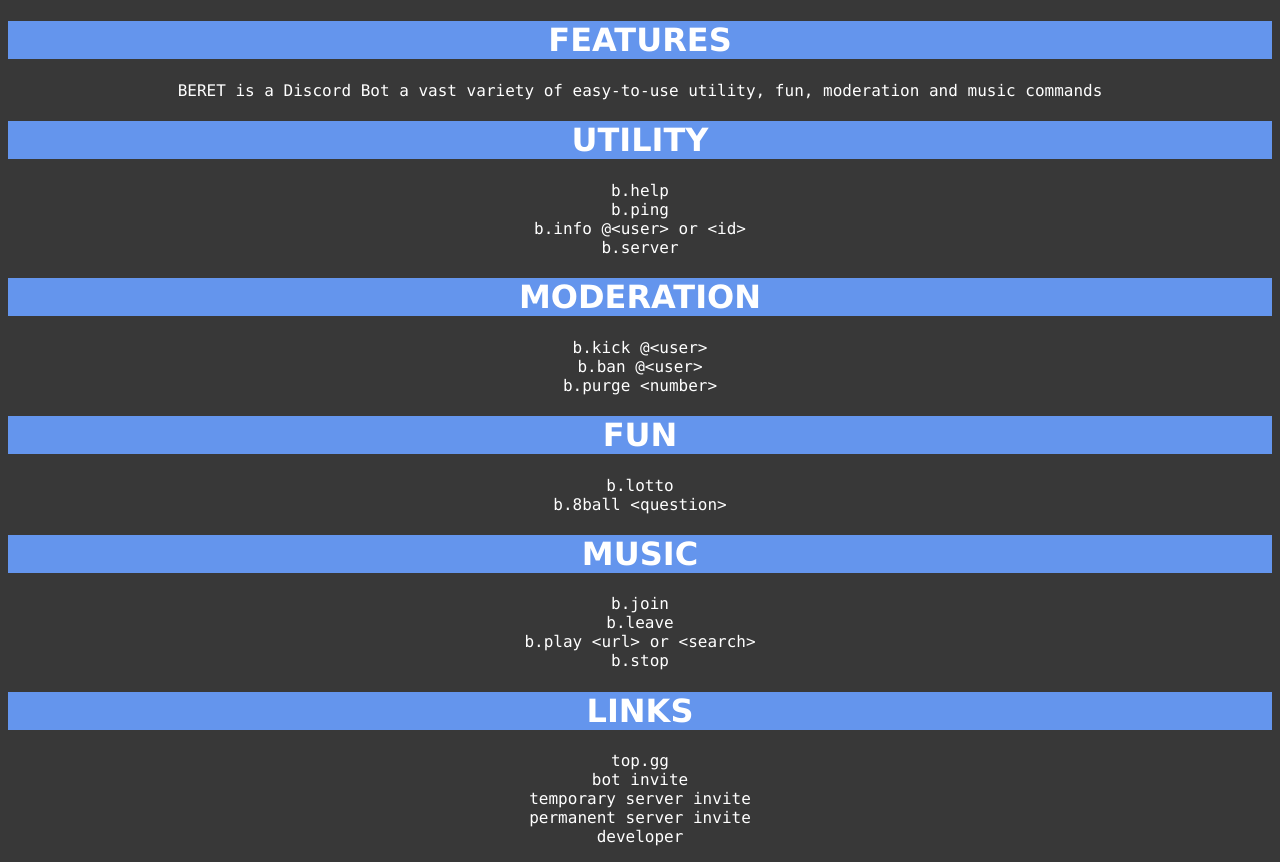
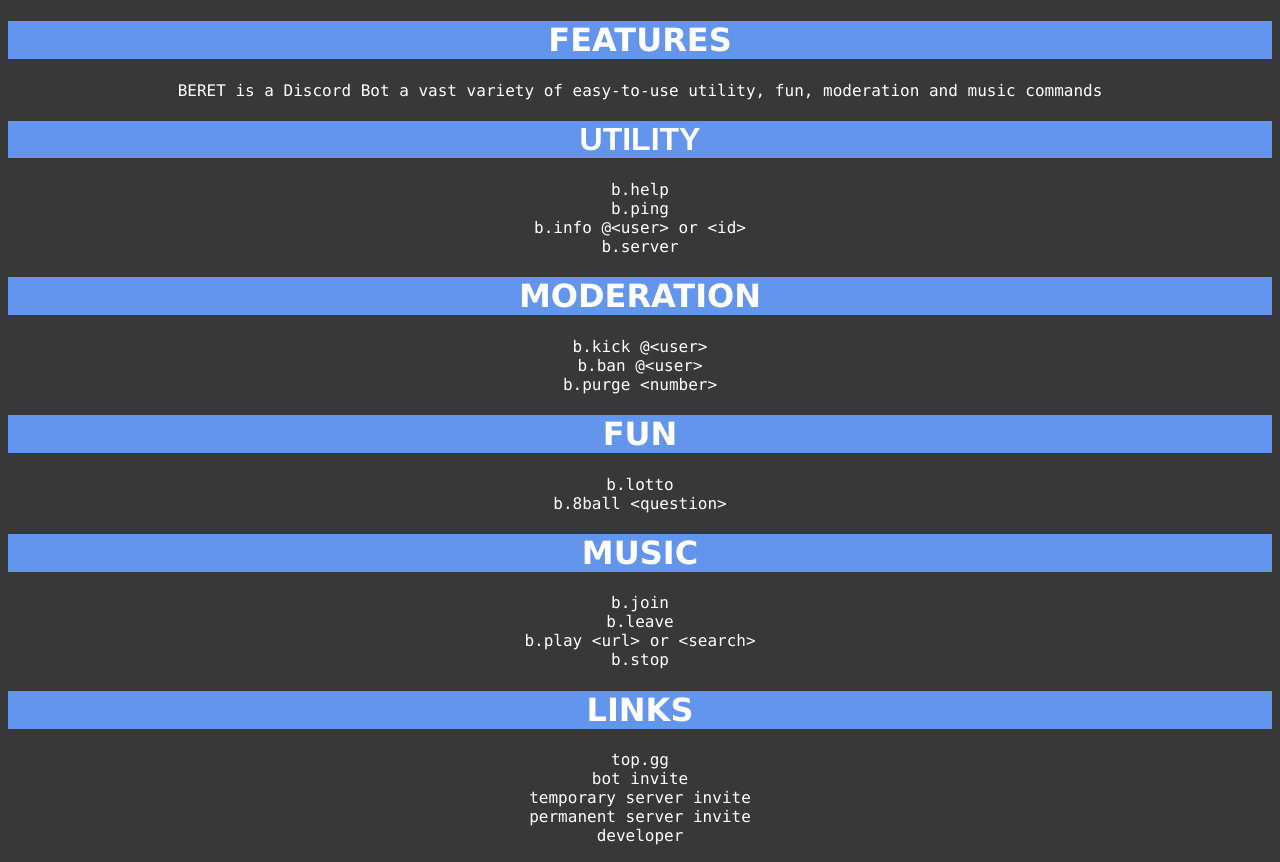
Before and after one commit to indeedDEV/BERET, a plain HTML site: page commands.html in a window 1280 px wide. Drawn offline with Linux system fonts and the light colour scheme.

Commit message:
Update commands.html

```diff
--- a/commands.html
+++ b/commands.html
@@ -12,7 +12,7 @@
 <h1 style="text-align:center;background-color:cornflowerblue;font-family:Verdana;color:white;">FEATURES</h1>
 <p style="text-align:center;font-family:Lucida Console;color:white;">BERET is a Discord Bot a vast variety of easy-to-use utility, fun, moderation and music commands
 </p>
-<h1 style="text-align:center;background-color:cornflowerblue;font-family:Verdana;color:white;">UTILITY</h1>
+<h1 style="text-align:center;background-color:cornflowerblue;color:white;">UTILITY</h1>
 <p style="text-align:center;font-family:Lucida Console;color:white;">b.help
 <br>b.ping
 <br>b.info @&ltuser&gt or &ltid&gt
```
